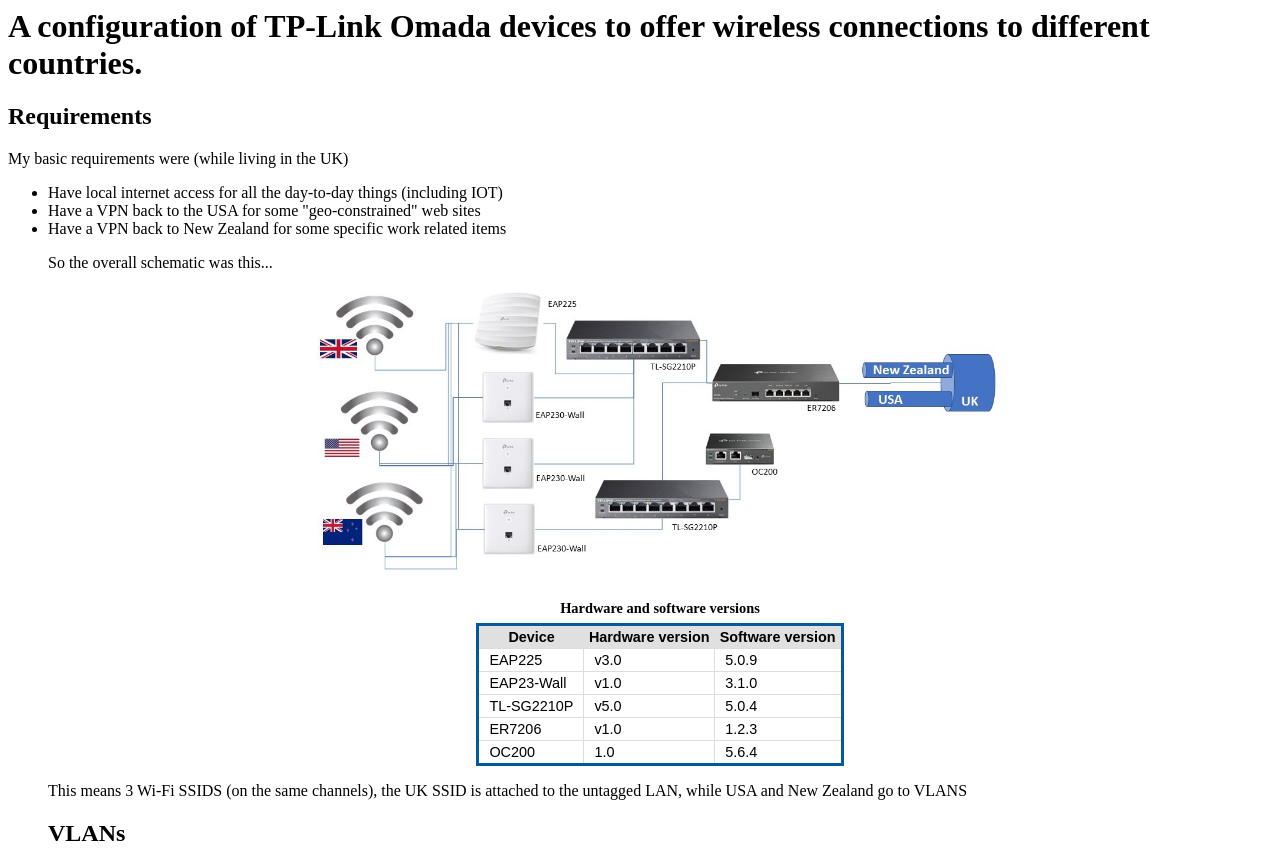
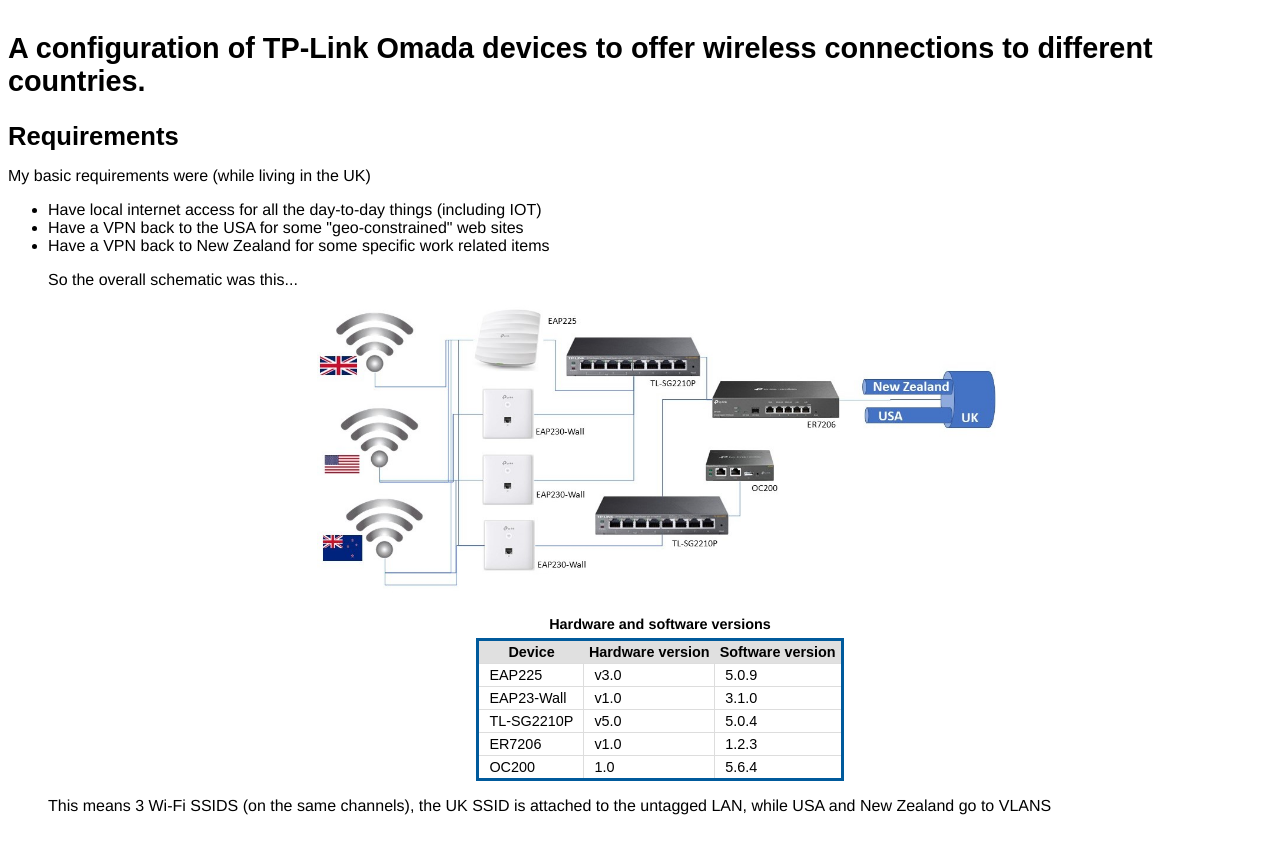
Before and after one commit to paulhiggs/paulhiggs.github.io, a plain HTML site: page tp-link-vpn/index.html in a window 1280 px wide. Shown: the top 850 px of the page. Drawn offline with Linux system fonts and the light colour scheme.

Commit message:
use sans-serif fonts - crisper look

```diff
--- a/tp-link-vpn/index.html
+++ b/tp-link-vpn/index.html
@@ -2,6 +2,13 @@
 <head>
 <title>Routing via OpenVPN with TP-Link OMADA</title>
 <style>
+
+h1 { font: bold 1.8rem sans-serif; margin-top:2rem; margin-bottom:1.5rem }
+h2 { font: bold 1.6rem sans-serif; margin-top:1rem; margin-bottom:1rem }
+
+html {    font-size: 16px;
+    font-family: "helvetica neue", helvetica, arial, sans-serif;
+}
 table {
 	caption-side: top;
 }
@@ -112,18 +119,21 @@
 <tr><td>OC200</td><td>1.0</td><td>5.6.4</td></tr>
 </table>
 <p> This means 3 Wi-Fi SSIDS (on the same channels), the UK SSID is attached to the untagged LAN, while USA and New Zealand go to VLANS</p>
+<br/>
 <h2>VLANs</h2>
 <p>First we create the VLAN, in this case for USA I use VLAN tag 10</p>
 <figure>
 <image src="1.vlan.jpg" width="60%"/>
 </figure>
 <p>Note that each VLAN needs its own IP interface and I also provide a set of IP addresses. Each of the VLANs (USA and NewZealand) need different VLAN ids and IP address ranges.</p>
+<br/>
 <h2>VPNs</h2>
 <p>Now we need to create an OpenVPN client for each VLAN. I use VyprVPN but any service provider should work.</p>
 <figure>
 <image src="2.vpn.jpg" width="60%"/>
 </figure>
 <p>Make sure that the only the Local Network (VLAN) for this destination is selected</p>
+<br/>
 <h2>SSIDs</h2>
 <p>Finally, create  WiFi SSID for wach destination and make sure that it is 'attached' to the VLAN</p>
 <figure>
```
